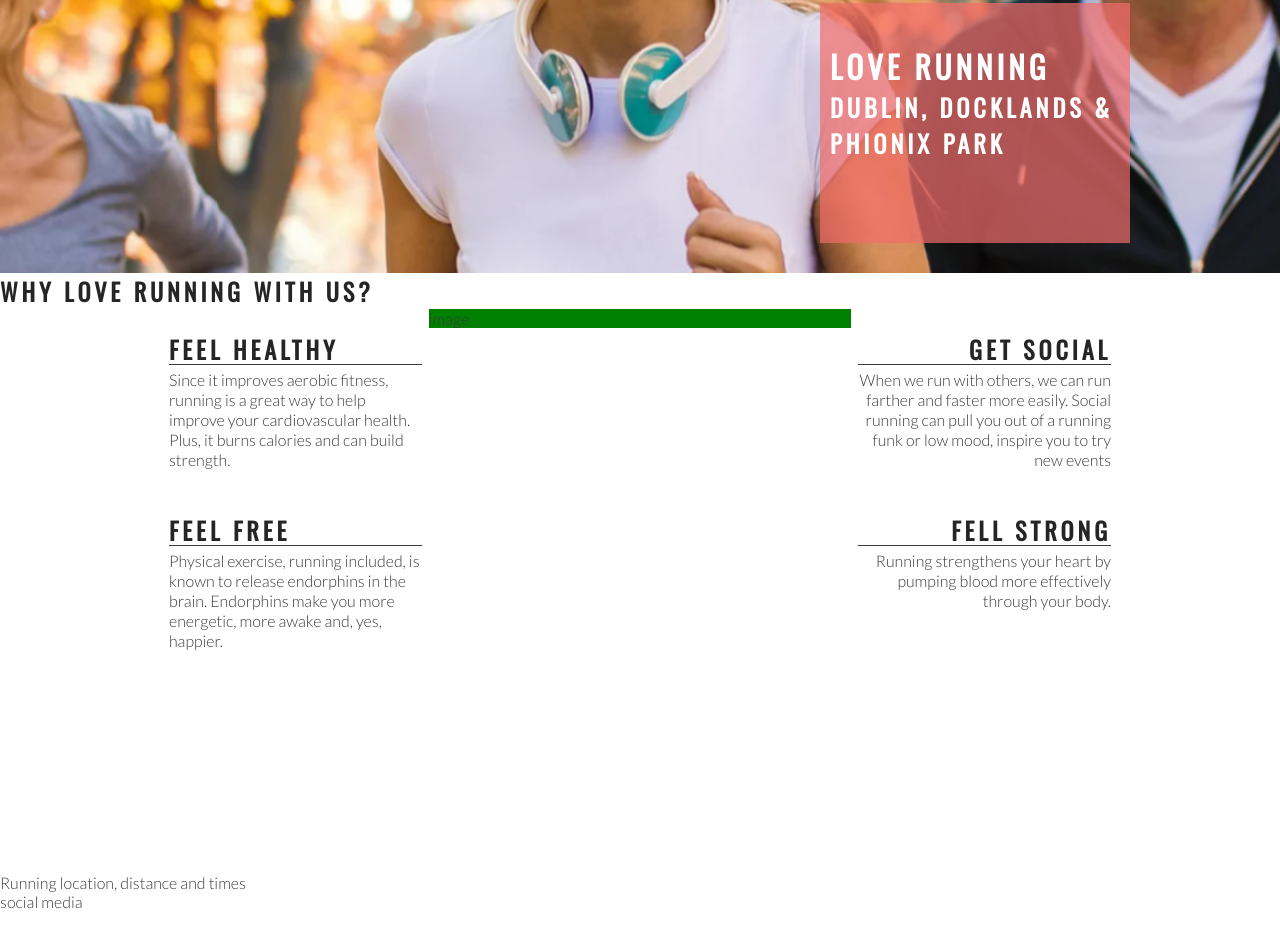
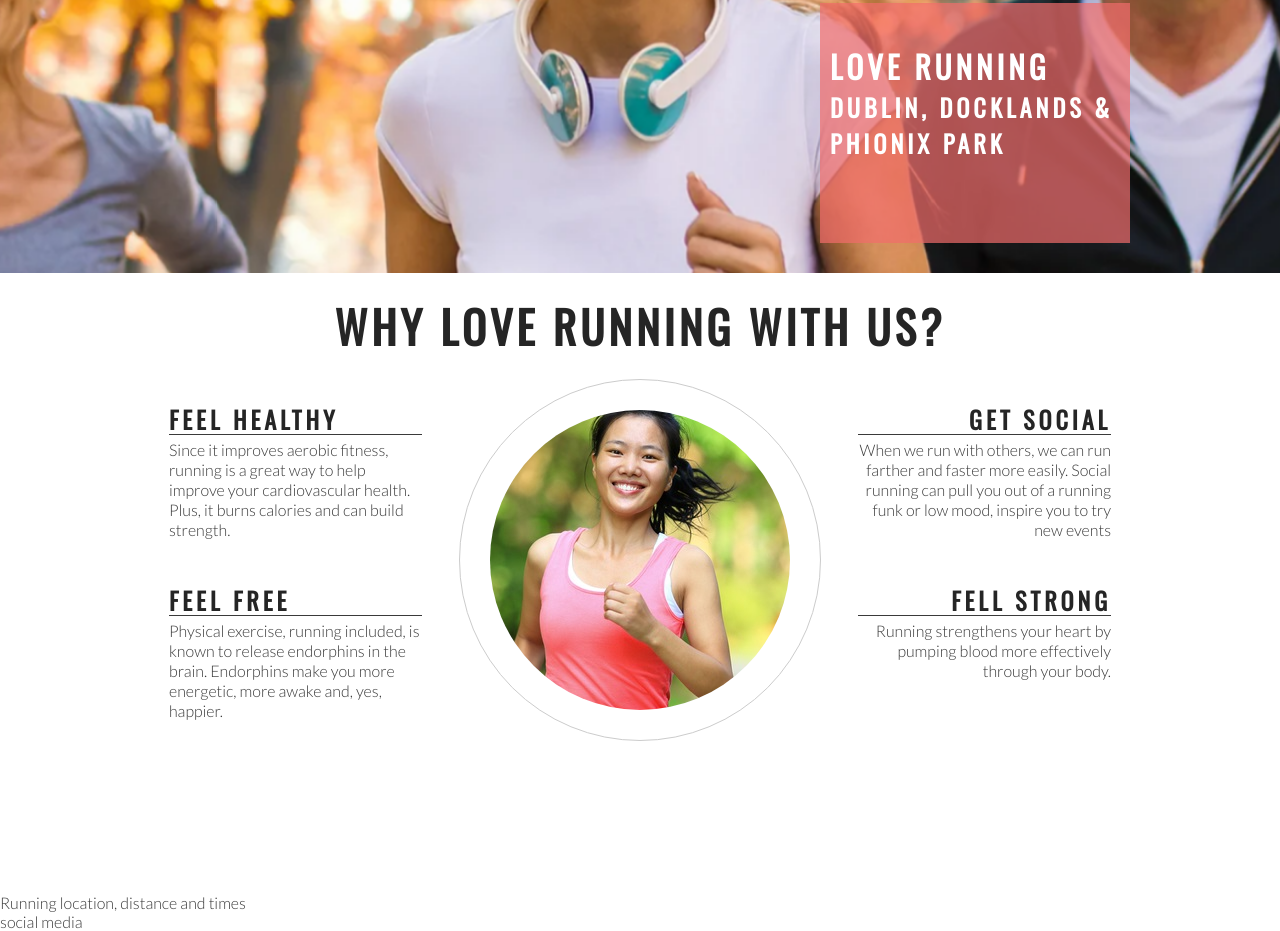
Before and after one commit to Lee-moran/love-running, a plain HTML site: page index.html in a window 1280 px wide. Shown: the part 402-1333 px from the top of the page. Drawn offline with nearby package versions, Linux system fonts and the light colour scheme.

Commit message:
add center image and style

```diff
--- a/assets/css/style.css
+++ b/assets/css/style.css
@@ -124,7 +124,7 @@ animation-fill-mode: forwards;
 #center-about {
     width: 33%;
     margin: 0 auto;
-    background-color: green;
+
 
 }
 
@@ -153,3 +153,24 @@ hr{
 .right-about-heading p {
         text-align: right;
     }
+#welcome{
+    text-align: center;
+    margin: 20px 0;
+    font-size: 280%;
+}
+#circle-container{
+    width: 300px;
+    height: 300px;
+    padding: 30px;
+    border-style: solid;
+    border-color: #ccc;
+    border-width: 1px;
+    border-radius: 50%;
+    margin: 0 auto;
+
+}
+#circle-cover-bg{
+    background: url('../images/ethos-center-image.jpg') no-repeat center center;
+    height: 100%;
+    border-radius: 50%;
+}
--- a/index.html
+++ b/index.html
@@ -41,7 +41,7 @@
 
     </section>
     <section id="club-ethos">
-        <h1> why Love running with us?</h1>
+        <h2 id="welcome"> why Love running with us?</h1>
         <div id="left-about">
          <div class="left-about-heading">
              <h2>Feel Healthy</h2>
@@ -70,7 +70,9 @@
         </div>
         </div>
         <div id="center-about">
-         image
+            <div id="circle-container">
+            <div id="circle-cover-bg"></div>
+            </div>
         </div>
     </section>
     <section>
```
Also changed, not shown: assets/images/ethos-center-image.jpg (added).
